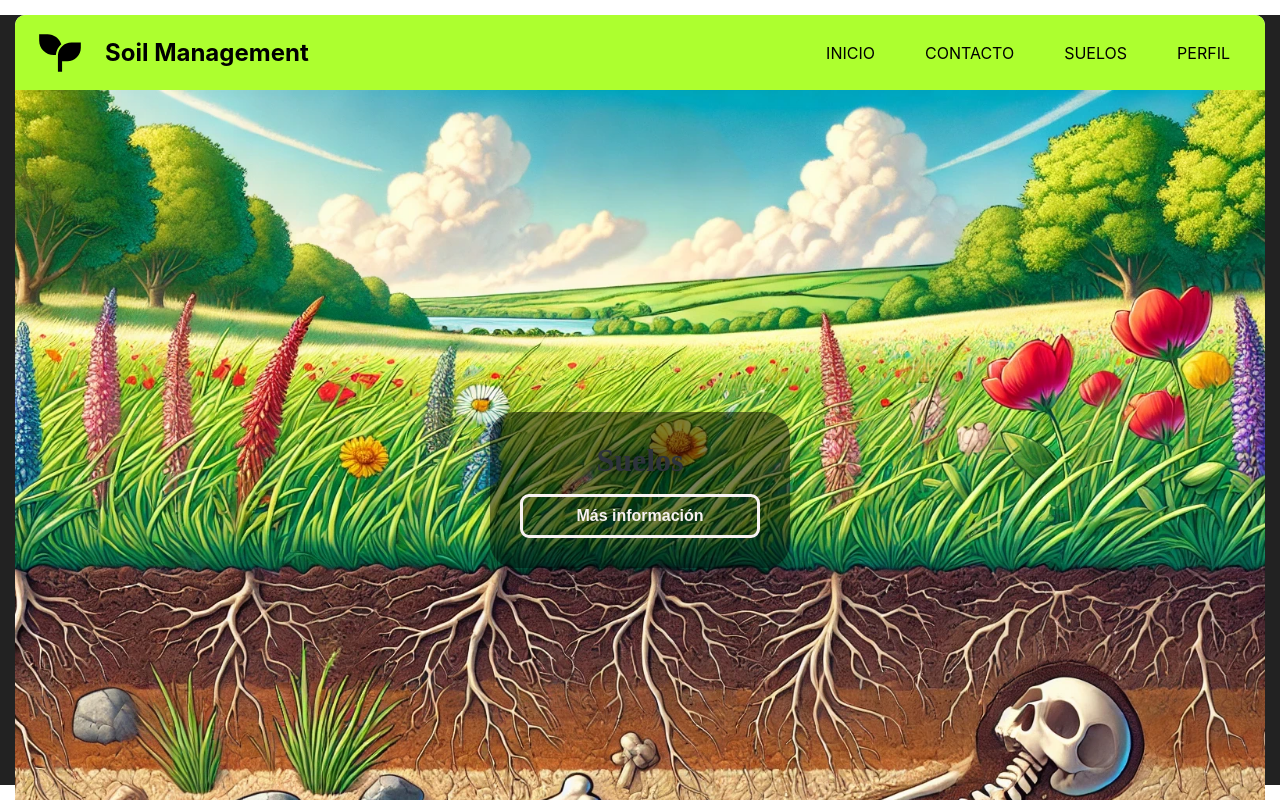
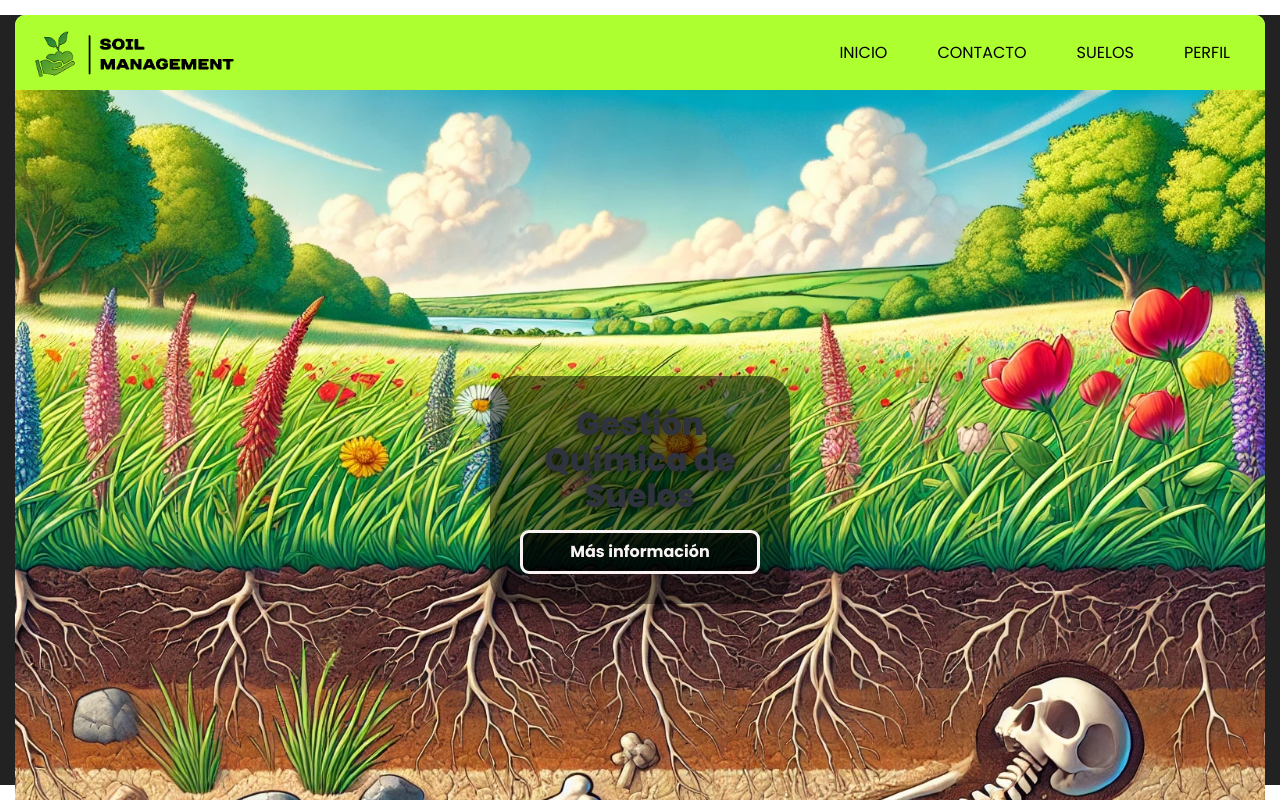
Before and after one commit to cdp122/Soil-Management, a React (Vite) app in the folder Proyecto/Frontend/: page /app in a window 1280 px wide. Shown: the top 800 px of the page. Built offline with nearby package versions, Linux system fonts and the light colour scheme.

Commit message:
Cambios a los estilos, nueva fuente y logo añadido.

```diff
--- a/Proyecto/Frontend/index.html
+++ b/Proyecto/Frontend/index.html
@@ -3,7 +3,6 @@
   <head>
     <meta charset="UTF-8" />
     <link rel="icon" type="image/svg+xml" href="/logo.svg" />
-    <meta name="viewport" content="width=device-width, initial-scale=1.0" />
     <title>Soil Management</title>
   </head>
   <body>
--- a/Proyecto/Frontend/src/Inicio.jsx
+++ b/Proyecto/Frontend/src/Inicio.jsx
@@ -8,7 +8,7 @@
             <section className="full">
                 <div className="full-inner">
                     <div className="content">
-                        <h1>Suelos</h1>
+                        <h1>Gestión Química de Suelos</h1>
                         <a href="#miTexto">Más información</a>
                     </div>
                 </div>
--- a/Proyecto/Frontend/src/Menu.jsx
+++ b/Proyecto/Frontend/src/Menu.jsx
@@ -1,4 +1,4 @@
-import soilLogo from './assets/soil-logo.svg'
+import soilLogo from './assets/soil-management-logo.png'
 import './styles/Menu.css'
 
 function Menu({ onTabSelect }) {
@@ -10,7 +10,6 @@
         <>
             <div className='mn-container'>
                 <img className='soil-logo' src={soilLogo} alt="soil" />
-                <h1>Soil Management</h1>
                 <ul className='mn-options'>
                     <li onClick={() => handleMenuClick("inicio")}>
                         INICIO
--- a/Proyecto/Frontend/src/styles/Inicio.css
+++ b/Proyecto/Frontend/src/styles/Inicio.css
@@ -36,17 +36,16 @@
 }
 
 .content h1 {
-    font-family: "Century Gothic";
     font-size: 5rem;
     color: #f9f3f4;
     text-shadow: 0 0 15px rgb(0, 0, 0);
 }
 
 .content a {
+    background-color: rgba(0, 0, 0, 0.726);
     border-radius: 9px;
     text-decoration: none;
     color: #f9f3f4;
-    font-family: "Century Gothic", sans-serif;
     font-weight: bold;
     border: 3px solid;
     padding: 7px 13px;
@@ -64,7 +63,6 @@
     align-items: center;
     margin: 25px;
     font-size: 1.6rem;
-    font-family: sans-serif;
     color: #fff;
     background: #403d3d;
     padding: 20px;
--- a/Proyecto/Frontend/src/styles/SuelosCRUD.css
+++ b/Proyecto/Frontend/src/styles/SuelosCRUD.css
@@ -1,7 +1,6 @@
 .sueloscrud-container {
     display: flex;
     height: calc(100vh - 100px); /* Ajustar la altura al 100% del contenedor principal */
-    font-family: Arial, sans-serif;
     border-bottom-left-radius: 10px;
     border-bottom-right-radius: 10px;
     overflow: auto; /* Habilitar el scroll si es necesario */
--- a/Proyecto/Frontend/src/styles/index.css
+++ b/Proyecto/Frontend/src/styles/index.css
@@ -1,5 +1,7 @@
+@import url('https://fonts.googleapis.com/css2?family=Poppins:ital,wght@0,100;0,200;0,300;0,400;0,500;0,600;0,700;0,800;0,900;1,100;1,200;1,300;1,400;1,500;1,600;1,700;1,800;1,900&display=swap');
+
 body {
     background-color: #222 !important;
     color: #000 !important;
-    font-family:'Gill Sans', 'Gill Sans MT', Calibri, 'Trebuchet MS', sans-serif;
+    font-family: 'Poppins', sans-serif !important;
 }
```
Also changed, not shown: Proyecto/Frontend/src/assets/soil-management-logo.png (added).
